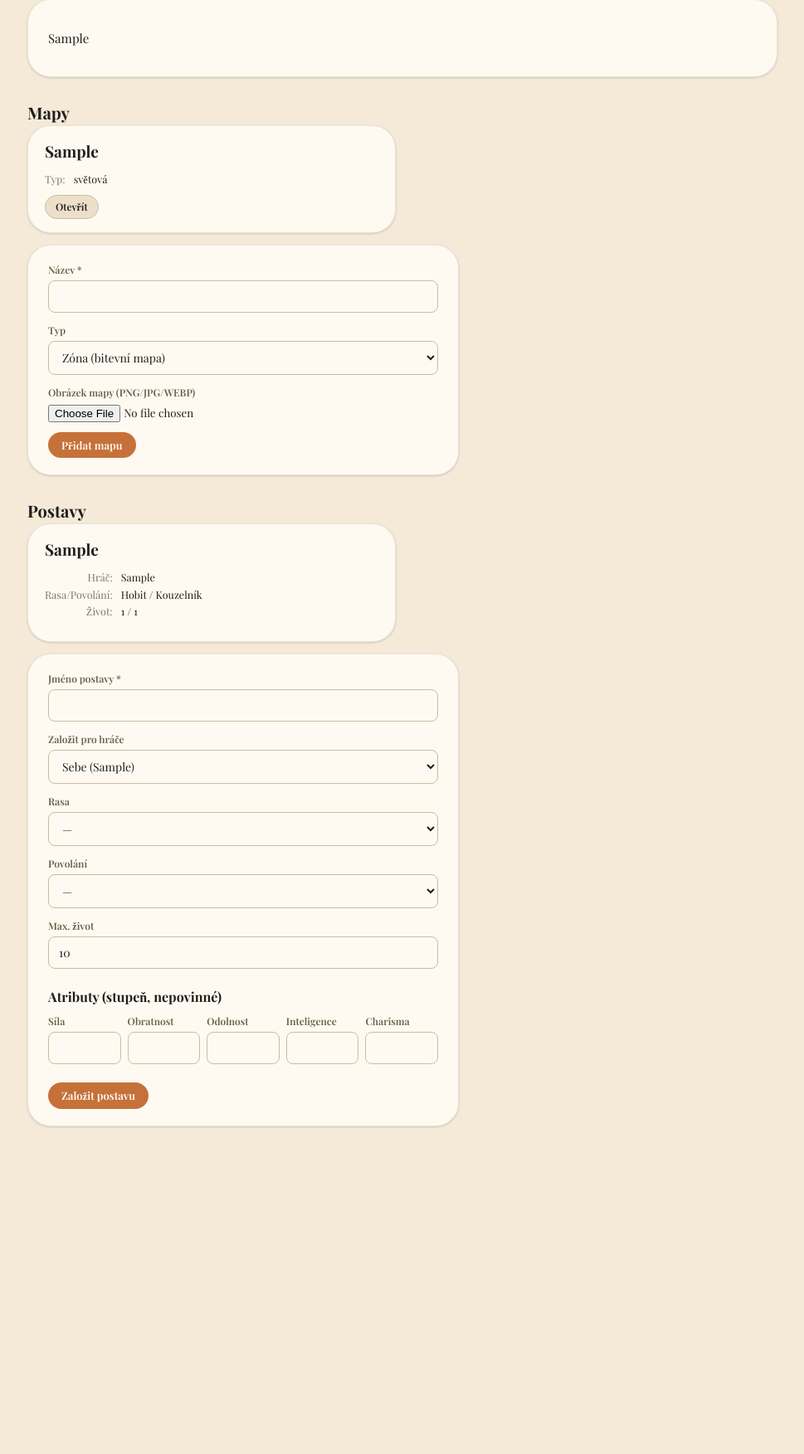
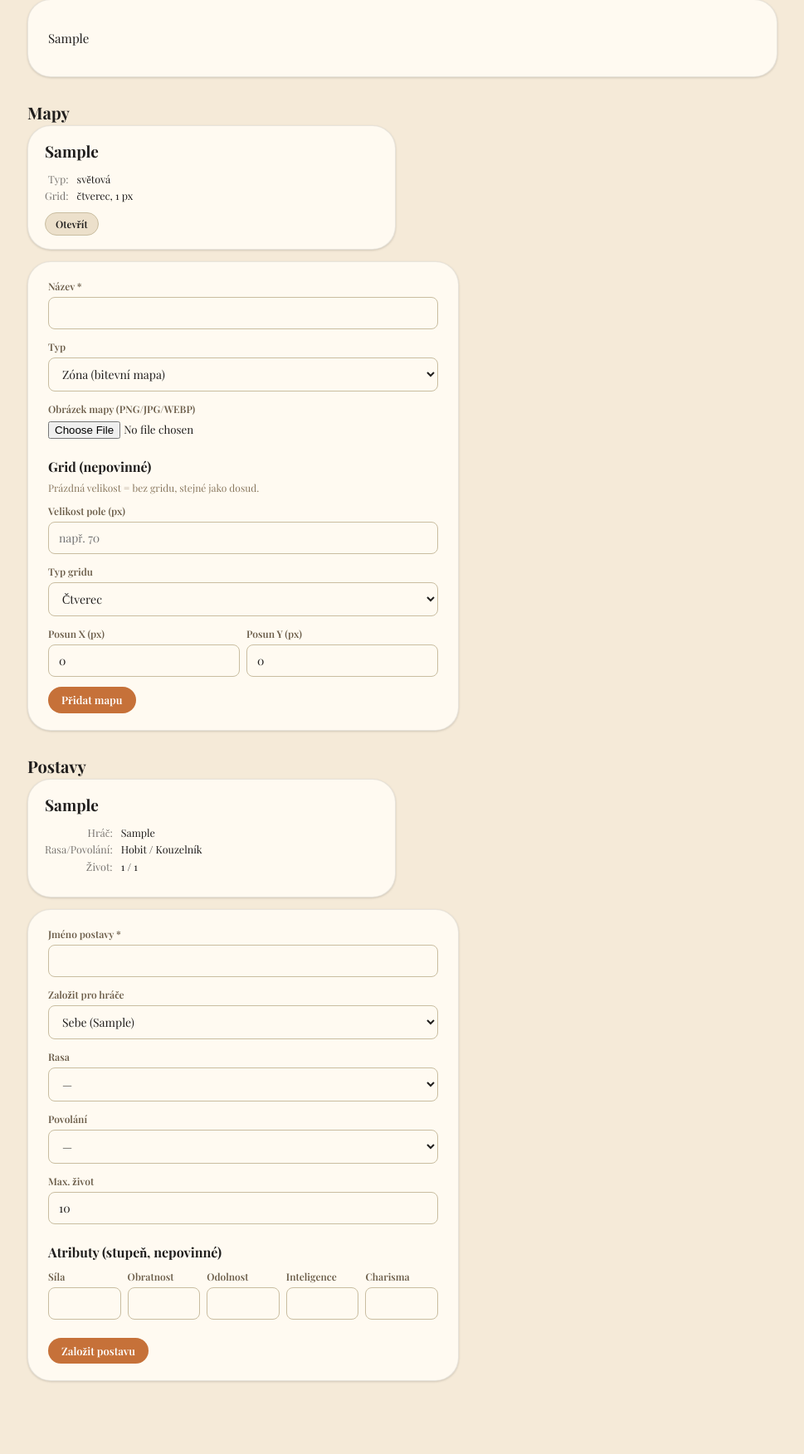
Before and after one commit to Alairik/Dracak-VTT, a PHP site: page /hra/svet.php?id=1 in a window 1280 px wide. Shown: the part 855-2608 px from the top of the page at 83% size, without its empty margins (155-1124 px from the left). Before the commit the page ends 2215 px from the top, so only its background shows below. Run offline with PHP 8.4, Linux system fonts and the light colour scheme; the visitor is signed in with stand-in values (Sample User, id 1); data comes from the database, SQL or seed files in the repository; tables that the repository leaves empty hold one stand-in row (values such as "Sample post"); data that the repository does not hold is empty; some web fonts are replaced.

Commit message:
Přidat volbu gridu (čtverec/hex) na mapu
- Migrace 0043: mapy.grid_typ ENUM('ctverec','hex') DEFAULT 'ctverec',
  vedle už existujících (ale dosud nepoužívaných) grid_velikost_px/
  grid_posun_x/grid_posun_y z migrace 0037.
- Formulář "Přidat mapu" ve svet.php: velikost pole (px), typ gridu,
  volitelný posun X/Y — nepovinné, prázdná velikost = beze změny
  chování (grid_velikost_px zůstává NULL, žádný grid se nekreslí).
  Wire do INSERT do mapy.
- Karta mapy v seznamu ukazuje typ/velikost gridu, pokud je nastavený.

Samotné vykreslení gridu v hra/mapa.php (SVG overlay, čtverec i
pointy-top hex) je popsané v konverzaci/reportu, ne v tomhle commitu —
mapa.php je sdílený s paralelní prací a nemá se z týhle větve mergovat.

```diff
--- a/hra/svet.php
+++ b/hra/svet.php
@@ -47,6 +47,16 @@ if ($_SERVER['REQUEST_METHOD'] === 'POST') {
         $typMapy = ($_POST['typ_mapy'] ?? 'zona') === 'svet' ? 'svet' : 'zona';
         if ($nazev === '') { http_response_code(422); die('Mapa musí mít název.'); }
 
+        // Grid je nepovinný — prázdná velikost = grid_velikost_px zůstává
+        // NULL a mapa.php ho nevykresluje (chování shodné se stavem před
+        // touhle funkcí). Typ/offset dávají smysl jen spolu s velikostí,
+        // ale ukládají se vždy (typ má DB DEFAULT 'ctverec', offsety 0).
+        $gridPx = trim((string)($_POST['grid_velikost_px'] ?? ''));
+        $gridVelikostPx = $gridPx !== '' ? max(1, (int)$gridPx) : null;
+        $gridTyp = ($_POST['grid_typ'] ?? 'ctverec') === 'hex' ? 'hex' : 'ctverec';
+        $gridPosunX = (int)($_POST['grid_posun_x'] ?? 0);
+        $gridPosunY = (int)($_POST['grid_posun_y'] ?? 0);
+
         $obrazekCesta = null;
         $sirka = null;
         $vyska = null;
@@ -68,9 +78,10 @@ if ($_SERVER['REQUEST_METHOD'] === 'POST') {
         }
 
         $stmt = dracak_db()->prepare(
-            'INSERT INTO mapy (svet_id, nazev, typ_mapy, obrazek_cesta, sirka_px, vyska_px) VALUES (?, ?, ?, ?, ?, ?)'
+            'INSERT INTO mapy (svet_id, nazev, typ_mapy, obrazek_cesta, sirka_px, vyska_px, grid_velikost_px, grid_typ, grid_posun_x, grid_posun_y)
+             VALUES (?, ?, ?, ?, ?, ?, ?, ?, ?, ?)'
         );
-        $stmt->execute([$svetId, $nazev, $typMapy, $obrazekCesta, $sirka, $vyska]);
+        $stmt->execute([$svetId, $nazev, $typMapy, $obrazekCesta, $sirka, $vyska, $gridVelikostPx, $gridTyp, $gridPosunX, $gridPosunY]);
         header("Location: svet.php?id=$svetId");
         exit;
     }
@@ -228,7 +239,12 @@ dracak_vtt_page_start($svet['nazev'], $user);
         <?php foreach ($mapy as $m): ?>
           <div class="card elev-sm rec-card">
             <h3 class="rec-title"><a href="mapa.php?id=<?= (int)$m['id'] ?>" style="text-decoration:none;color:inherit;"><?= htmlspecialchars($m['nazev']) ?></a></h3>
-            <div class="rec-grid"><div class="k">Typ:</div><div><?= $m['typ_mapy'] === 'svet' ? 'světová' : 'zóna' ?></div></div>
+            <div class="rec-grid">
+              <div class="k">Typ:</div><div><?= $m['typ_mapy'] === 'svet' ? 'světová' : 'zóna' ?></div>
+              <?php if ($m['grid_velikost_px']): ?>
+              <div class="k">Grid:</div><div><?= $m['grid_typ'] === 'hex' ? 'hex' : 'čtverec' ?>, <?= (int)$m['grid_velikost_px'] ?> px</div>
+              <?php endif; ?>
+            </div>
             <div class="rec-actions"><a class="btn btn-secondary" href="mapa.php?id=<?= (int)$m['id'] ?>">Otevřít</a></div>
           </div>
         <?php endforeach; ?>
@@ -248,6 +264,23 @@ dracak_vtt_page_start($svet['nazev'], $user);
         </div>
         <div class="field"><label for="obrazek">Obrázek mapy (PNG/JPG/WEBP)</label>
           <input type="file" id="obrazek" name="obrazek" accept="image/png,image/jpeg,image/webp">
+        </div>
+        <h3 class="rel-label">Grid (nepovinné)</h3>
+        <p class="note" style="margin:-4px 0 10px;">Prázdná velikost = bez gridu, stejné jako dosud.</p>
+        <div class="field"><label for="grid_velikost_px">Velikost pole (px)</label>
+          <input class="input" type="number" id="grid_velikost_px" name="grid_velikost_px" min="1" step="1" placeholder="např. 70">
+        </div>
+        <div class="field"><label for="grid_typ">Typ gridu</label>
+          <select id="grid_typ" name="grid_typ">
+            <option value="ctverec">Čtverec</option>
+            <option value="hex">Hex</option>
+          </select>
+        </div>
+        <div style="display:grid;grid-template-columns:1fr 1fr;gap:8px;">
+          <div class="field"><label for="grid_posun_x">Posun X (px)</label>
+            <input class="input" type="number" id="grid_posun_x" name="grid_posun_x" step="1" value="0"></div>
+          <div class="field"><label for="grid_posun_y">Posun Y (px)</label>
+            <input class="input" type="number" id="grid_posun_y" name="grid_posun_y" step="1" value="0"></div>
         </div>
         <button class="btn btn-primary" type="submit">Přidat mapu</button>
       </form>
```
Also changed, not shown: database/migrations/0043_vtt_mapa_grid_typ.sql (added).
